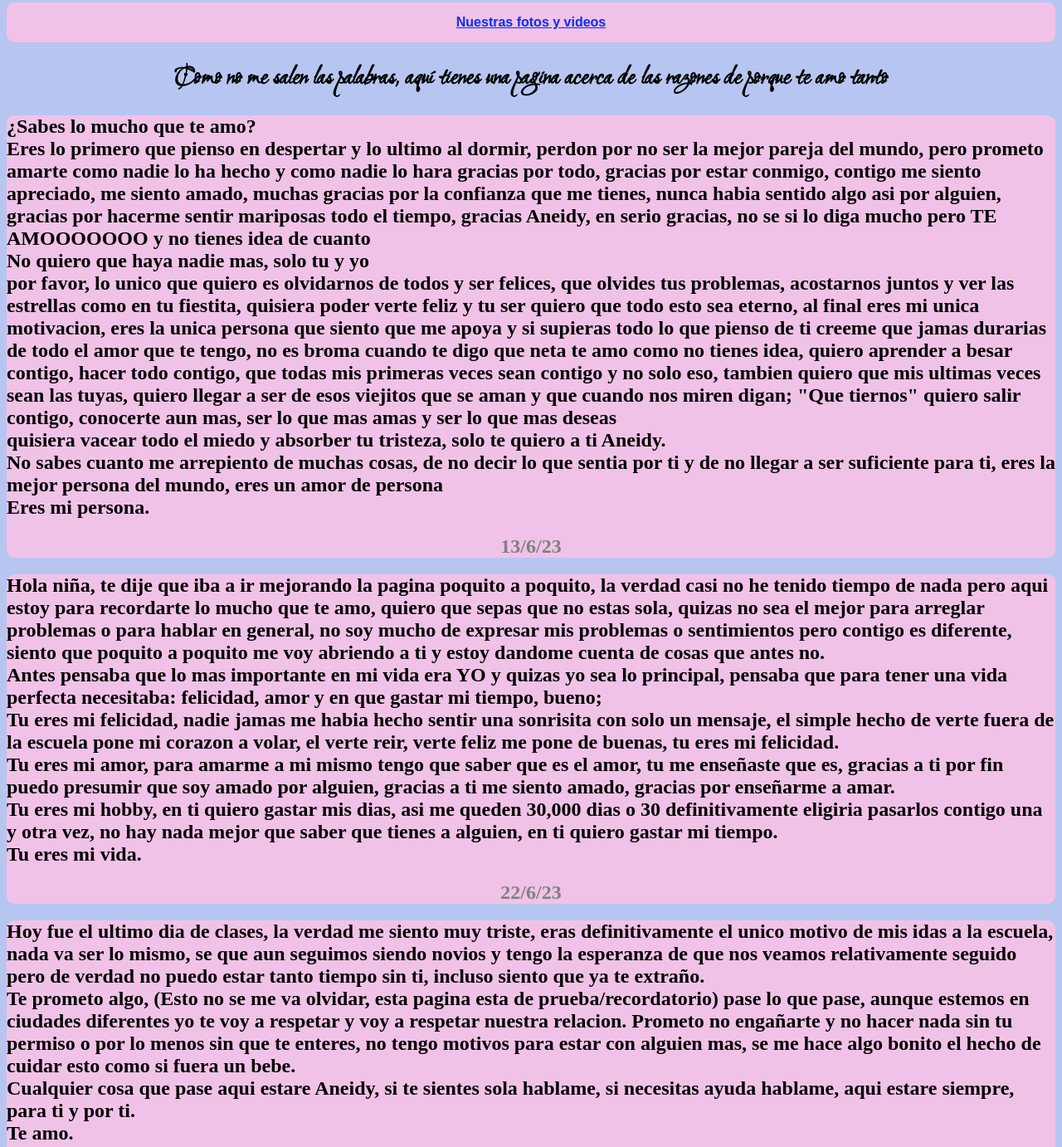
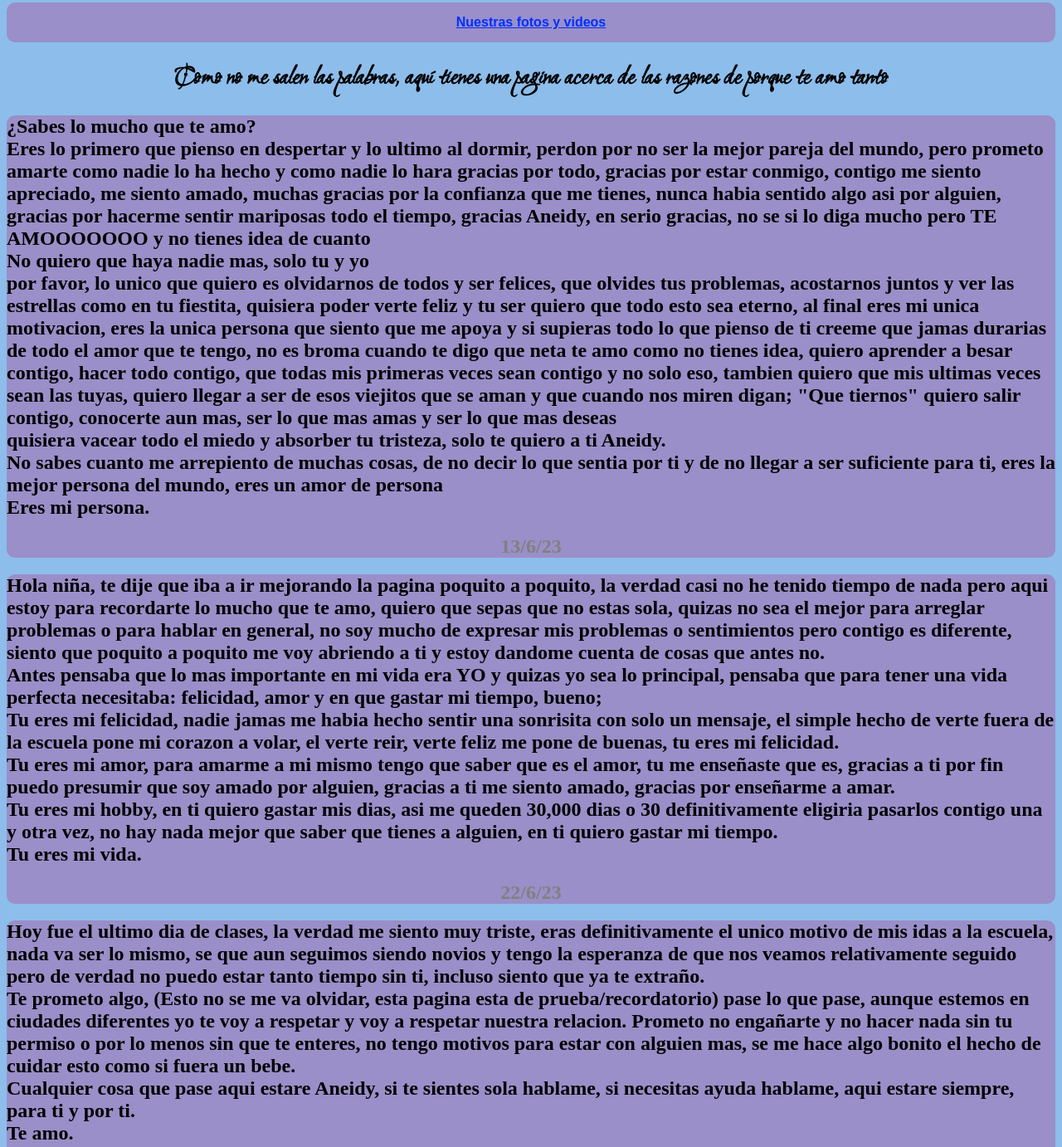
Before and after one commit to Jumexico/aneni, a plain HTML site: page index.html in a window 1280 px wide. Shown: the part 155-1537 px from the top of the page at 83% size. Drawn offline with Linux system fonts and the light colour scheme.

Commit message:
Add files via upload

```diff
--- a/index.html
+++ b/index.html
@@ -28,7 +28,7 @@ a{
                 display: block;
                 width: 50;
                 font-family: Arial;
-                background-color: rgb(241, 194, 231);
+                background-color: #9a8fc8;
                 font-weight: 640;
                 border-radius: 10px;
                 padding: 15px 30px;
@@ -37,7 +37,7 @@ a{
             }
 
             body    {
-                background-color:  rgb(183, 198, 241);
+                background-color:  #8dbdeb;
                 font-family: 'Times New Roman';
             }
 
@@ -59,7 +59,7 @@ a{
 </div>
 
 <!---->
-<div style="background: rgb(241, 194, 231);" class="Carta1">
+<div style="background: #9a8fc8;" class="Carta1">
          <h2 style="color: black;">¿Sabes lo mucho que te amo? <br/>
             Eres lo primero que pienso en despertar y lo ultimo al dormir, perdon por no ser la mejor pareja del mundo, pero prometo amarte como nadie lo ha hecho y como nadie lo hara
             gracias por todo, gracias por estar conmigo, contigo me siento apreciado, me siento amado, muchas gracias por la confianza que me tienes, nunca habia sentido algo asi por
@@ -79,7 +79,7 @@ a{
 </div>
 <!---->
 <!---->
-<div style="background: rgb(241, 194, 231);" class="carta2">
+<div style="background: #9a8fc8;" class="carta2">
          <h2 style="color:black">
             Hola niña, te dije que iba a ir mejorando la pagina poquito a poquito, la verdad casi no he tenido tiempo de nada pero aqui estoy para recordarte lo mucho que te amo,
             quiero que sepas que no estas sola, quizas no sea el mejor para arreglar problemas o para hablar en general, no soy mucho de expresar mis problemas o sentimientos
@@ -97,7 +97,7 @@ a{
          </h2>
 </div>
 
-<div style="background: rgb(241, 194, 231);" class="carta3">
+<div style="background: #9a8fc8;" class="carta3">
     <h2 style="color: black">
         Hoy fue el ultimo dia de clases, la verdad me siento muy triste, eras definitivamente el unico motivo de mis idas a la escuela, nada va ser lo mismo, se que
         aun seguimos siendo novios y tengo la esperanza de que nos veamos relativamente seguido pero de verdad no puedo estar tanto tiempo sin ti, incluso siento que ya te
@@ -134,7 +134,6 @@ a{
         permiso de verte 3 días a la semana, 3 días a la semana estare ahí.<br>
         <img src="images\carta5a1.jpg" width="150" alt="Foto tuya" style="border-radius: 10px;">
         <img src="images\carta5a2.jpg" width="150" alt="Foto de nosotros" style="border-radius: 10px;">
-        <div> <h5 style="color: gray; text-align: center">Fotitos de recuerdo</h5>
         <h2 style="color: gray; text-align: center;">25/06/23</h2>
     </h2>
 </div>
@@ -151,7 +150,6 @@ a{
         <img src="images\carta6a2.jpg" width="150" alt="Foto tuya" style="border-radius: 10px;">
         <img src="images\carta6a3.jpg" width="150" alt="Foto de nosotros" style="border-radius: 10px;">
         <img src="images\carta6a4.jpg" width="150" alt="Foto tuya" style="border-radius: 10px;">
-        <div> <h5 style="color: gray; text-align: center">Fotitos de recuerdo</h5>
         <h2 style="color: gray; text-align: center">29/06/23</h2>
     </h2>
 </div>
```
